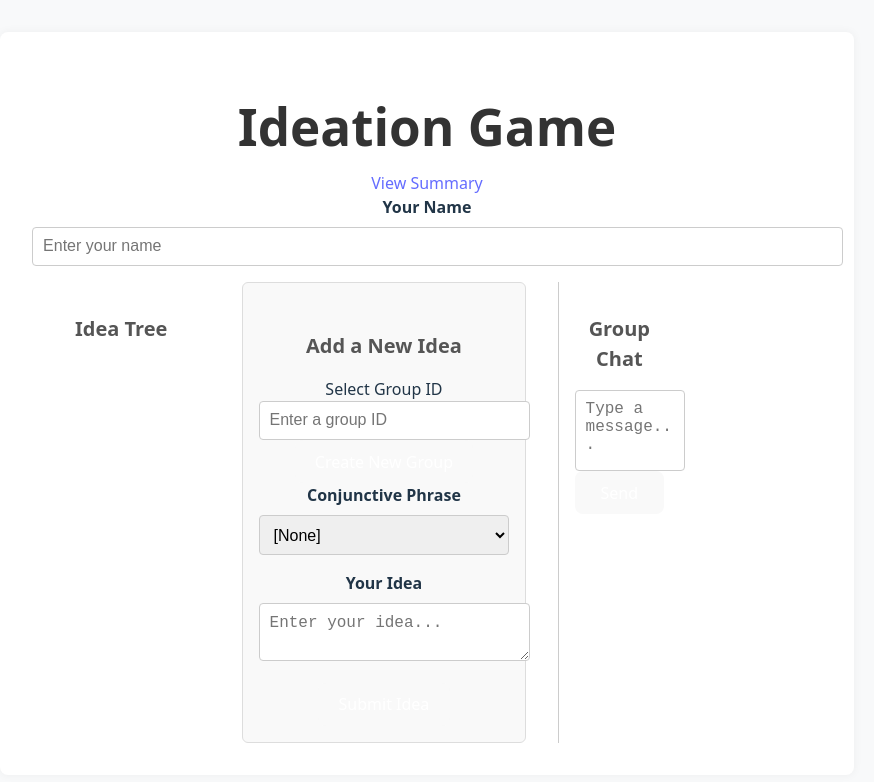
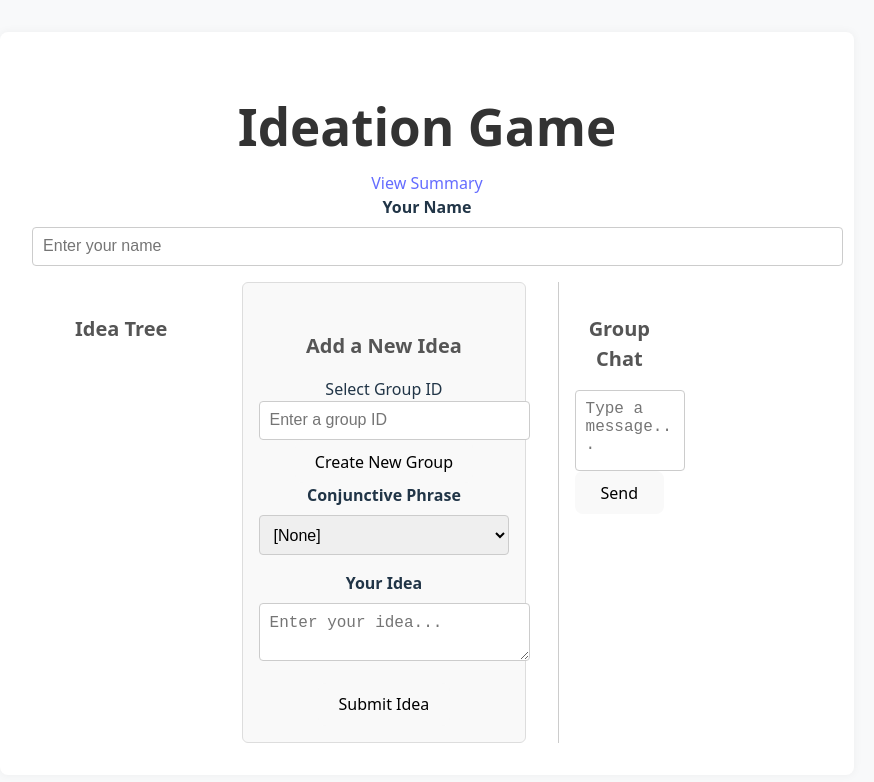
Before and after one commit to nwicker463/ideation-vite-frontend, a React (Vite) app: page / in a window 1280 px wide. Shown: the top 782 px of the page, without its empty margins (213-1087 px from the left). Built offline with nearby package versions, Linux system fonts and the light colour scheme.

Commit message:
fixing button colors

```diff
--- a/src/App.css
+++ b/src/App.css
@@ -90,8 +90,8 @@ input, select, textarea {
 }
 
 button {
-  background-color: #007bff;
-  color: white;
+  background-color: #AA7bff;
+  color: black;
   border: none;
   padding: 0.6rem 1rem;
   font-size: 1rem;
```
